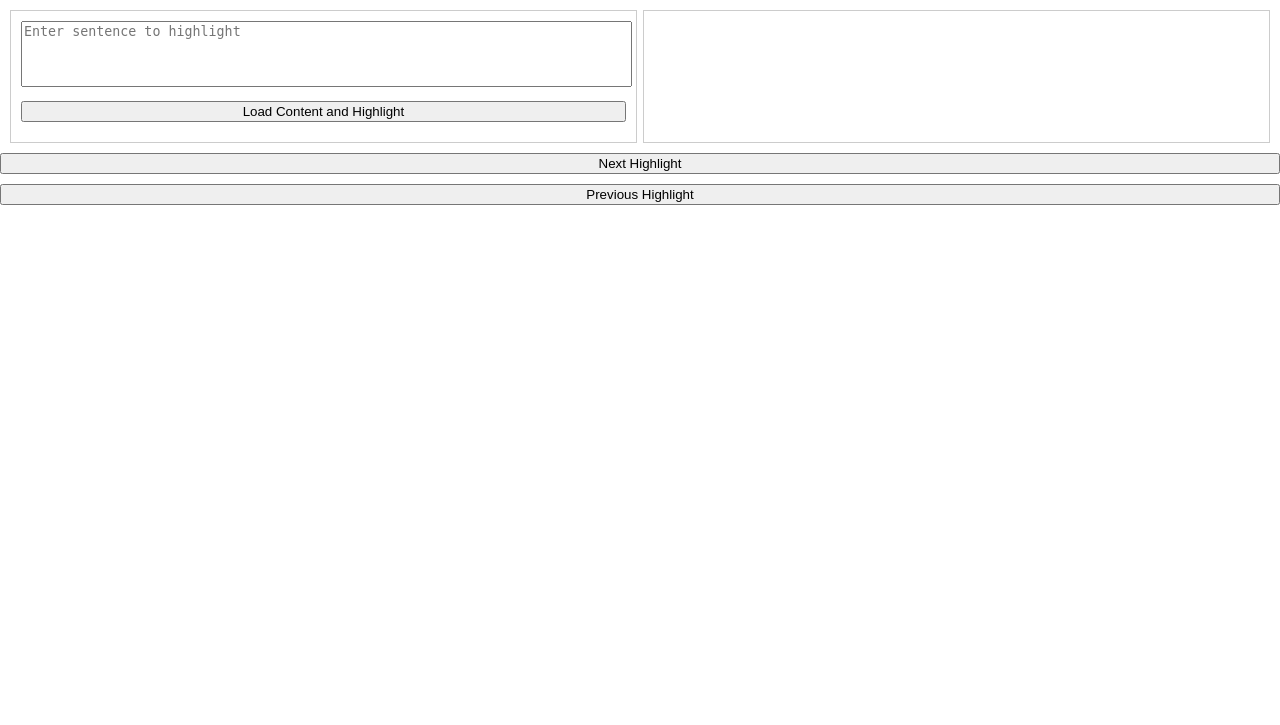
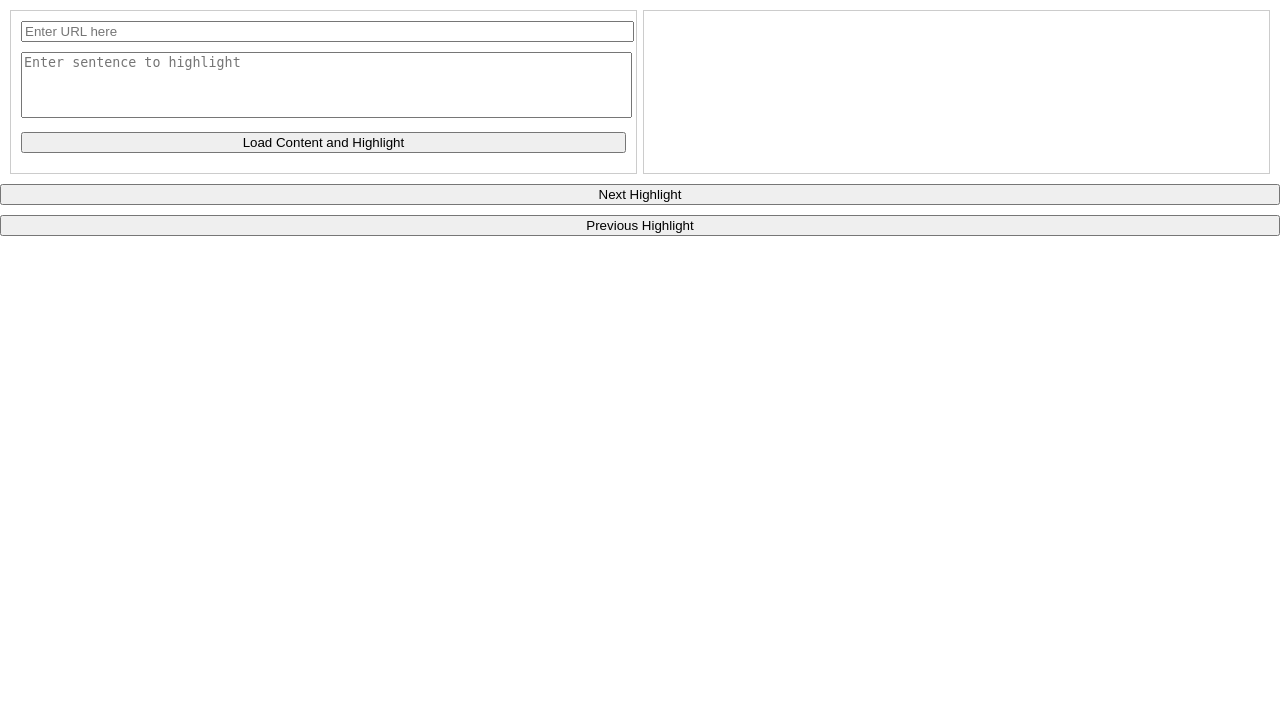
Before and after one commit to mmrezaee/ArXivQuest, a Flask app: page / in a window 1280 px wide. Shown: the top 725 px of the page. Run offline with Flask 3, Linux system fonts and the light colour scheme.

Commit message:
url was hardcoded, url-box added again

```diff
--- a/app.py
+++ b/app.py
@@ -30,9 +30,10 @@ def replace_with_highlight(element,candid):
 @app.route('/fetch_content', methods=['POST'])
 def fetch_content():
     data = request.get_json()
-    #url = data['url']
+    url = data['url']
+    print(f'url: {url}')
     question = data.get('question', '')
-    url = 'https://arxiv.org/html/2404.05567v1'
+    #url = 'https://arxiv.org/html/2404.05567v1'
     #question = 'what does Subfigure (a) show?'
     #question = None
     response = requests.get(url)
@@ -65,8 +66,9 @@ def fetch_content():
     seen = set()
     #counter = 1
     for item in results:
-        if item['text'] not in seen and len(item)>1:
+        if item['text'] not in seen and len(item['text'])>1:
             #selected_answers.append(' '.join([str(counter),'- ',item['text'],'score: '+str(item['score']),'\n']))
+            seen.add(item['text'])
             selected_answers.append((item['text'],item['score']))
             #highlight_sentences.append(item['text'])
             #counter +=1
--- a/static/script.js
+++ b/static/script.js
@@ -1,14 +1,15 @@
 function loadContent() {
-    var url = 'https://arxiv.org/html/2404.05567v1';  // Hard-coded URL
+    var urlInput = document.getElementById('url-box');
     var questionBox = document.getElementById('question-box');
     var answersContainer = document.getElementById('answers-container');  // Get the answers container
 
-    if (!questionBox) {
+    if (!urlInput || !questionBox) {
         console.error("Question box element is not found!");
         return;
     }
 
     var question = questionBox.value;
+    var url = urlInput.value;
 
     fetch('/fetch_content', {
         method: 'POST',
@@ -28,12 +29,7 @@ function loadContent() {
 
         // Update answers container with selected answers
         if (data.answers && data.answers.length > 0) {
-            answersContainer.innerHTML = '';  // Clear previous answers
-            data.answers.forEach(answer => {
-                var answerElement = document.createElement('div');
-                answerElement.textContent = answer;
-                answersContainer.appendChild(answerElement);
-            });
+            updateAnswersContainer(data.answers, answersContainer);
         } else {
             answersContainer.innerHTML = 'No answers found';  // Display no answers message
         }
@@ -41,6 +37,24 @@ function loadContent() {
     .catch(error => {
         console.error('Error loading content:', error);
         alert('Failed to load content');
+    });
+}
+
+function updateAnswersContainer(answers, container) {
+    container.innerHTML = '';  // Clear previous answers
+    answers.forEach(answer => {
+        var answerElement = document.createElement('div');
+        let words = answer.split(' ');
+        if (words.length > 0) {
+            let firstWordSpan = document.createElement('span');
+            firstWordSpan.style.fontWeight = 'bold';
+            firstWordSpan.textContent = words[0] + ' ';
+            answerElement.appendChild(firstWordSpan);
+            answerElement.appendChild(document.createTextNode(words.slice(1).join(' ')));
+        } else {
+            answerElement.textContent = answer;
+        }
+        container.appendChild(answerElement);
     });
 }
 let currentHighlight = 0; // Index of the current highlighted element
--- a/templates/index.html
+++ b/templates/index.html
@@ -9,6 +9,7 @@
 <body>
     <div id="top-container">
         <div id="question-container">
+            <input type="text" id="url-box" placeholder="Enter URL here" style="width: 100%; margin-bottom: 10px;">
             <textarea id="question-box" placeholder="Enter sentence to highlight" rows="4"></textarea>
             <button id="load-button" onclick="loadContent()">Load Content and Highlight</button>
         </div>
```
